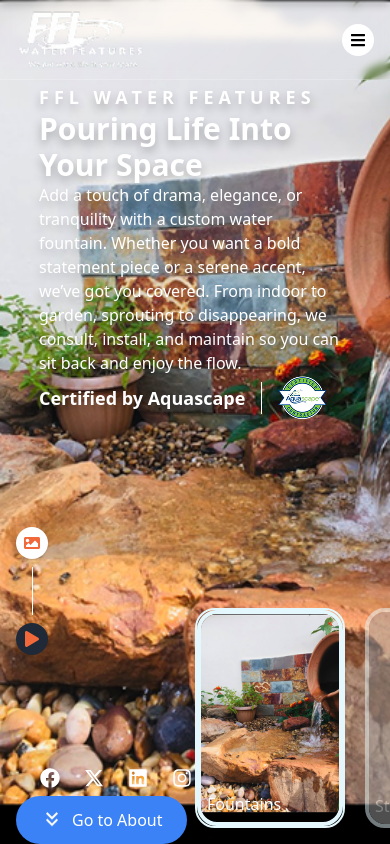
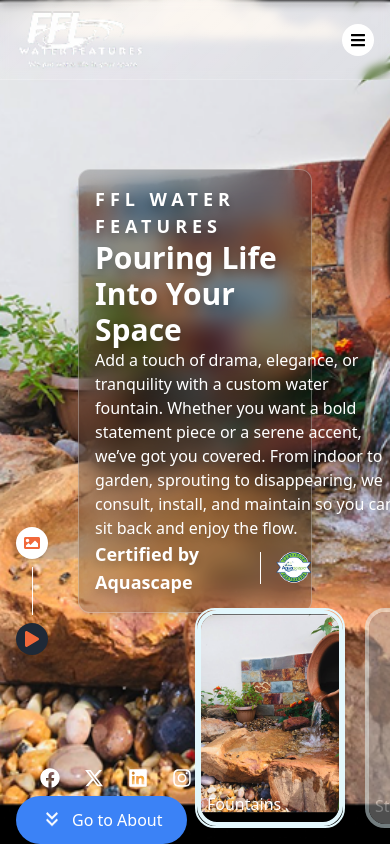
Before and after one commit to Lancelot-SO/ffl-water, a React (Vite) app: page / in a window 390 px wide. Built offline with nearby package versions, Linux system fonts and the light colour scheme; grey boxes are pictures that could not be loaded; what tailwindcss-motion would draw is missing.

Commit message:
new update

```diff
--- a/src/Components/PictureSlider.css
+++ b/src/Components/PictureSlider.css
@@ -30,9 +30,9 @@
 
 .carousel .list .item .content {
     position: absolute;
-    top: 35%;
-    width: 1140px;
-    max-width: 80%;
+    top: 30%;
+    width: 50vw;
+    /* max-width: 80%; */
     left: 50%;
     transform: translateX(-50%);
     padding-right: 30%;
--- a/src/Components/PictureSlider.jsx
+++ b/src/Components/PictureSlider.jsx
@@ -51,7 +51,8 @@
                         <div key={index} className={`item ${index === currentIndex ? "active" : ""}`}>
                             <img src={img} alt={`Slide ${index + 1}`} loading="lazy" />
                             {/* <div className="absolute inset-0 z-30 bg-black bg-opacity-50 flex items-center justify-center"></div> */}
-                            <div className="content">
+                            <div className="content bg-black/20 backdrop-blur-md rounded-xl p-4
+                            + shadow-lg border border-white/30">
                                 <div className="author">FFL WATER FEATURES</div>
                                 <div className="title">Pouring Life Into Your Space</div>
                                 <div className="des w-[300px] lg:w-[570px]">
--- a/src/Components/Slider.css
+++ b/src/Components/Slider.css
@@ -101,3 +101,14 @@
     font-size: 1rem;
   }
 }
+
+@media (max-width: 768px) {
+  .slide h1 {
+    font-size: 2rem;
+    bottom: 350px;
+  }
+
+  .slide img {
+    height: 60%;
+  }
+}
--- a/src/Components/VideoSlider.css
+++ b/src/Components/VideoSlider.css
@@ -31,10 +31,10 @@
 /* Slide content */
 .carousel .list .item .content {
     position: absolute;
-    top: 35%;
-    width: 1140px;
-    max-width: 80%;
-    left: 50%;
+    top: 30%;
+    /* width: 1140px;
+    max-width: 80%; */
+    left: 35%;
     transform: translateX(-50%);
     padding-right: 30%;
     box-sizing: border-box;
@@ -170,6 +170,7 @@
 @media screen and (max-width: 678px) {
     .carousel .list .item .content {
         padding-right: 0;
+        left: 50%;
     }
 
     .carousel .list .item .content {
@@ -180,3 +181,20 @@
         font-size: 30px;
     }
 }
+
+/* Responsive adjustments */
+@media screen and (max-width: 768px) {
+    .carousel .list .item .content {
+        padding-right: 0;
+        left: 50%;
+    }
+
+    .carousel .list .item .content {
+        top: 20%;
+        width: 60vw;
+    }
+
+    .carousel .list .item .content .title {
+        font-size: 30px;
+    }
+}
--- a/src/Components/VideoSlider.jsx
+++ b/src/Components/VideoSlider.jsx
@@ -54,7 +54,8 @@
                                 playsInline
                                 className="video-slide object-cover"
                             />
-                            <div className="content">
+                            <div className="content bg-black/20 backdrop-blur-md rounded-xl p-4
+                            + shadow-lg border border-white/30">
                                 <div className="author">FFL WATER FEATURES</div>
                                 <div className="title">We bring life to your space</div>
                                 <div className="des w-[300px] lg:w-[570px]">
--- a/src/Pages/About.jsx
+++ b/src/Pages/About.jsx
@@ -26,9 +26,9 @@
                                 className="absolute inset-0 object-cover w-full h-full" />
 
                             {/* Glass Container */}
-                            <div className="absolute top-[20%] lg:left-[200px] lg:w-[1130px] lg:h-[410px] h-[1250px]
+                            <div className="absolute top-[20%] lg:left-[200px] lg:w-[1130px] lg:h-[410px] h-[1250px] md:h-[500px]
                                             bg-black/50 backdrop-blur-[5px] border border-white/20
-                                            shadow-lg rounded-xl flex lg:flex-row flex-col flex-shrink-0 gap-5 transition-all">
+                                            shadow-lg rounded-xl flex lg:flex-row flex-col flex-shrink-0 gap-5  transition-all">
 
                                 {/* Red Section */}
                                 <div className="flex flex-col lg:w-[500px] h-full p-5 items-start justify-center">
--- a/src/Pages/Contact.jsx
+++ b/src/Pages/Contact.jsx
@@ -25,7 +25,7 @@
             <img src={contactbg} alt='contact' loading='lazy' className='w-full h-full object-cover' />
             <div className='absolute top-0 left-0 w-full h-full bg-black opacity-50'></div>
 
-            <div className='absolute w-full lg:top-[350px] top-[90px] flex lg:flex-row flex-col lg:items-center justify-between text-white lg:px-24 px-4 gap-6'>
+            <div className='absolute w-full lg:top-[350px] top-[90px] flex lg:flex-row flex-col lg:items-center justify-between text-white lg:px-24 md:px-20 px-4 gap-6 lg:gap-6 md:gap-10'>
                 {/* Left Section */}
                 <div className='flex flex-col lg:gap-6 gap-0'>
                     <motion.div initial='hidden' animate='visible' custom={0} variants={fadeUpVariants}>
--- a/src/Pages/Gallery.jsx
+++ b/src/Pages/Gallery.jsx
@@ -112,7 +112,7 @@
             </div>
 
             {/* Gallery Grid with Smooth Slide Animation */}
-            <div className="absolute lg:top-[15%] top-[22%] lg:left-[600px] left-4 lg:w-[731px] lg:h-[500px] h-auto
+            <div className="absolute lg:top-[15%] top-[22%] lg:left-[600px] md:left-0 left-4 lg:w-[731px] md:w-full lg:h-[500px] h-auto
                             bg-black/50 backdrop-blur-[5px] border border-white/20
                             shadow-lg rounded-xl p-5 flex justify-center items-center transition-all overflow-hidden">
                 <AnimatePresence mode="wait">
@@ -143,7 +143,7 @@
             </div>
 
             {/* Category Buttons with Smooth Transition */}
-            <div className="w-[400px] h-[50px] absolute lg:top-[80%] top-[84%] left-4 lg:left-[750px]
+            <div className="w-[400px] h-[50px] absolute lg:top-[80%] top-[84%] md:top-[72%] left-4 lg:left-[750px] md:left-[21%]
                             bg-white/10 backdrop-blur-[5px] border border-white/20
                             shadow-lg rounded-[34px] flex flex-shrink-0 gap-5 transition-all
                             items-center justify-evenly p-2">
--- a/src/Pages/Projects.jsx
+++ b/src/Pages/Projects.jsx
@@ -45,7 +45,9 @@
                         </motion.span> */}
 
                         <motion.p className="lg:w-[900px] h-[168px]" variants={textVariants}>
-                            We take pride in crafting stunning, high-quality water features with precision and care. Our work speaks for itself, showcasing our dedication to detail and excellence. Whether you’re dreaming of a fountain, waterfall, or pond in Accra or nearby areas, we’re here to make it happen. Let’s create a beautiful, serene space tailored to your vision.
+                            We take pride in crafting stunning, high-quality water features with precision and care. Our work speaks for itself,
+                            showcasing our dedication to detail and excellence. Whether you’re dreaming of a fountain, waterfall, or pond in Accra or nearby areas,
+                            we’re here to make it happen. Let’s create a beautiful, serene space tailored to your vision.
                         </motion.p>
 
                         {/* Slide-in Button */}
```
Also changed, not shown: src/Pages/MainAbout.jsx (+11 -10 lines).
